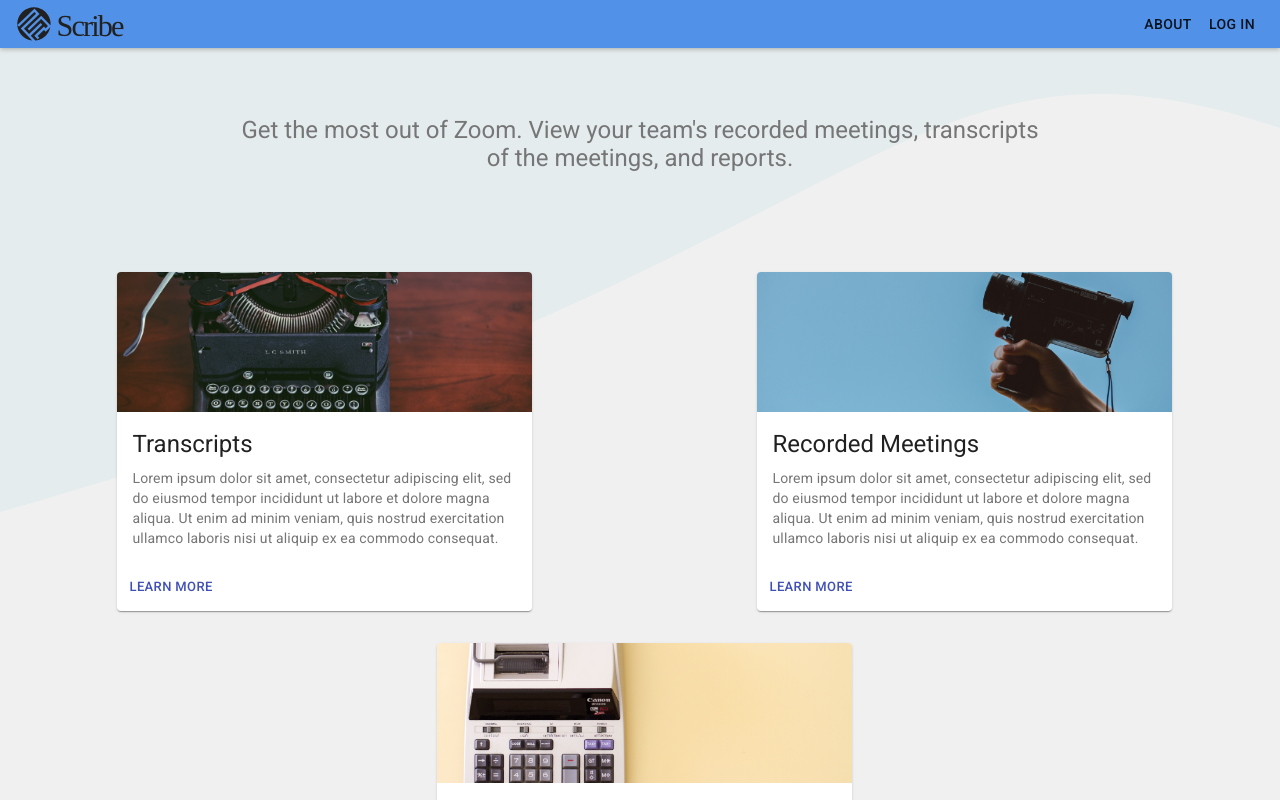
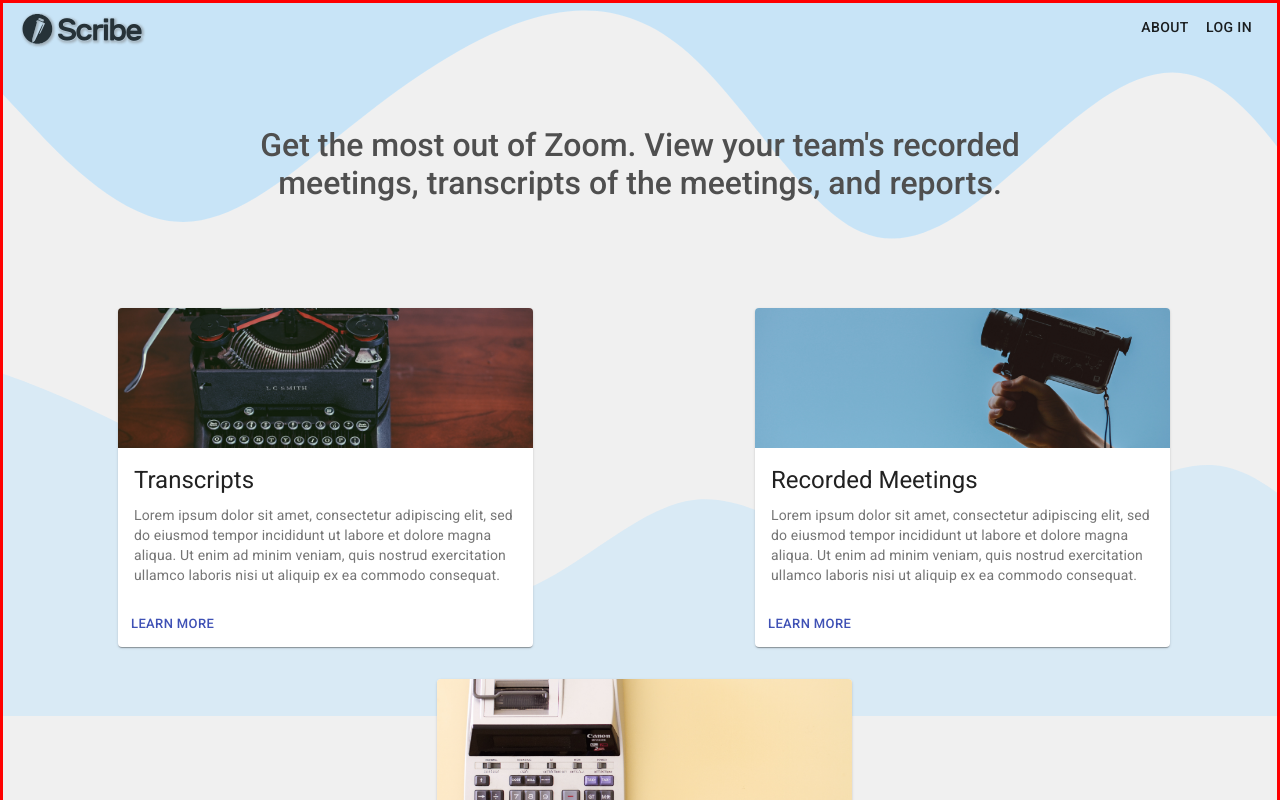
Before and after one commit to razume/client-transcripture, a React (Create React App) app: page / in a window 1280 px wide. Shown: the top 800 px of the page. Built offline with nearby package versions, Linux system fonts and the light colour scheme.

Commit message:
style improvements to first part of landing page

```diff
--- a/src/components/LandingPage.js
+++ b/src/components/LandingPage.js
@@ -41,11 +41,39 @@
 
   return (
     <Box>
+      <Box
+        display="flex"
+        flexDirection="column"
+        height="50rem"
+        border="3px solid red"
+      >
+        <svg
+          xmlns="http://www.w3.org/2000/svg"
+          viewBox="0 0 1340 320"
+          style={{ zIndex: -1, position: "absolute" }}
+        >
+          <path
+            fill="#a2d9ff"
+            fill-opacity="0.5"
+            d="M0,96L30,128C60,160,120,224,180,229.3C240,235,300,181,360,133.3C420,85,480,43,540,21.3C600,0,660,0,720,53.3C780,107,840,213,900,240C960,267,1020,213,1080,160C1140,107,1200,53,1260,80C1320,107,1380,213,1410,266.7L1440,320L1440,0L1410,0C1380,0,1320,0,1260,0C1200,0,1140,0,1080,0C1020,0,960,0,900,0C840,0,780,0,720,0C660,0,600,0,540,0C480,0,420,0,360,0C300,0,240,0,180,0C120,0,60,0,30,0L0,0Z"
+          ></path>
+        </svg>
+        <svg
+          xmlns="http://www.w3.org/2000/svg"
+          viewBox="300 0 1040 320"
+          style={{ zIndex: -1, position: "absolute", marginTop: "20rem" }}
+        >
+          <path
+            fill="#a2d9ff"
+            fill-opacity="0.3"
+            d="M0,160L24,133.3C48,107,96,53,144,32C192,11,240,21,288,37.3C336,53,384,75,432,101.3C480,128,528,160,576,186.7C624,213,672,235,720,218.7C768,203,816,149,864,144C912,139,960,181,1008,197.3C1056,213,1104,203,1152,176C1200,149,1248,107,1296,117.3C1344,128,1392,192,1416,224L1440,256L1440,320L1416,320C1392,320,1344,320,1296,320C1248,320,1200,320,1152,320C1104,320,1056,320,1008,320C960,320,912,320,864,320C816,320,768,320,720,320C672,320,624,320,576,320C528,320,480,320,432,320C384,320,336,320,288,320C240,320,192,320,144,320C96,320,48,320,24,320L0,320Z"
+          ></path>
+        </svg>
         <NavBar>
           <Box display="flex" flexDirection="row" alignItems="center">
             <img
               className="top-left-logo"
-            src={require("../media/scribe_circle_dark.svg")}
+              src={require("../media/scribe_logo_text.svg")}
             />
           </Box>
           <Box>
@@ -53,31 +81,27 @@
             <Button href={url}>Log in</Button>
           </Box>
         </NavBar>
-      <svg
-        className="background-wave"
-        viewBox="0 0 500 200"
-        preserveAspectRatio="xMinYMin meet"
-      >
-        <path
-          d="M0,200 C350,100 350,0 500,50 L500,00 L0,0 Z"
-          style={{ stroke: "none", fill: "#E4ECED" }}
-        />
-      </svg>
 
         <Box display="flex" justifyContent="center">
           <Heading
             textAlign="center"
-          fontWeight="400"
+            fontWeight="500"
+            fontSize="24pt"
             minWidth="25rem"
             maxWidth="50rem"
-          color={theme.colors.gray[6]}
+            color={theme.colors.gray[7]}
           >
             Get the most out of Zoom. View your team's recorded meetings,
             transcripts of the meetings, and reports.
           </Heading>
         </Box>
 
-      <Box display="flex" justifyContent="space-around" flexWrap="wrap" mt={5}>
+        <Box
+          display="flex"
+          justifyContent="space-around"
+          flexWrap="wrap"
+          mt={5}
+        >
           <PostCard
             imageUrl={require("../media/typewriter.jpg")}
             cardTitle={"Transcripts"}
@@ -101,8 +125,9 @@
             }
           />
         </Box>
+      </Box>
+
       <Box
-        mt="12rem"
         height="55rem"
         width="100%"
         backgroundColor="#36404f"
--- a/src/styled-components/StyledComponents.js
+++ b/src/styled-components/StyledComponents.js
@@ -65,8 +65,6 @@
 
 export const NavBar = styled.div`
   ${{
-    backgroundColor: "#5191E8",
-    boxShadow: `0px 1px 5px ${theme.colors.gray[4]}`,
     height: "3rem",
     marginBottom: "3rem",
     display: "flex",
```
Also changed, not shown: src/media/scribe_logo_text.svg (added). Lines whose indentation alone changed are shown as unchanged.
